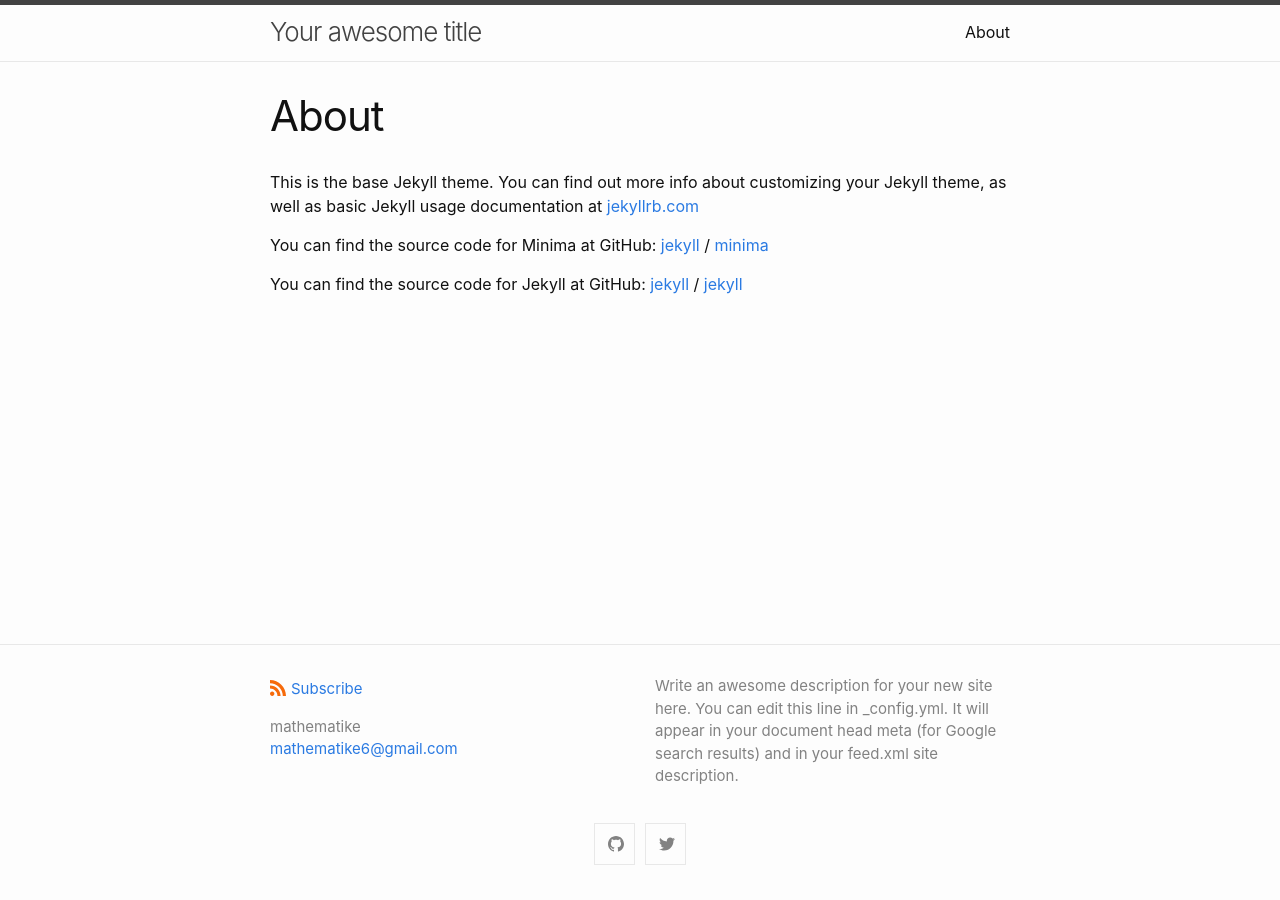
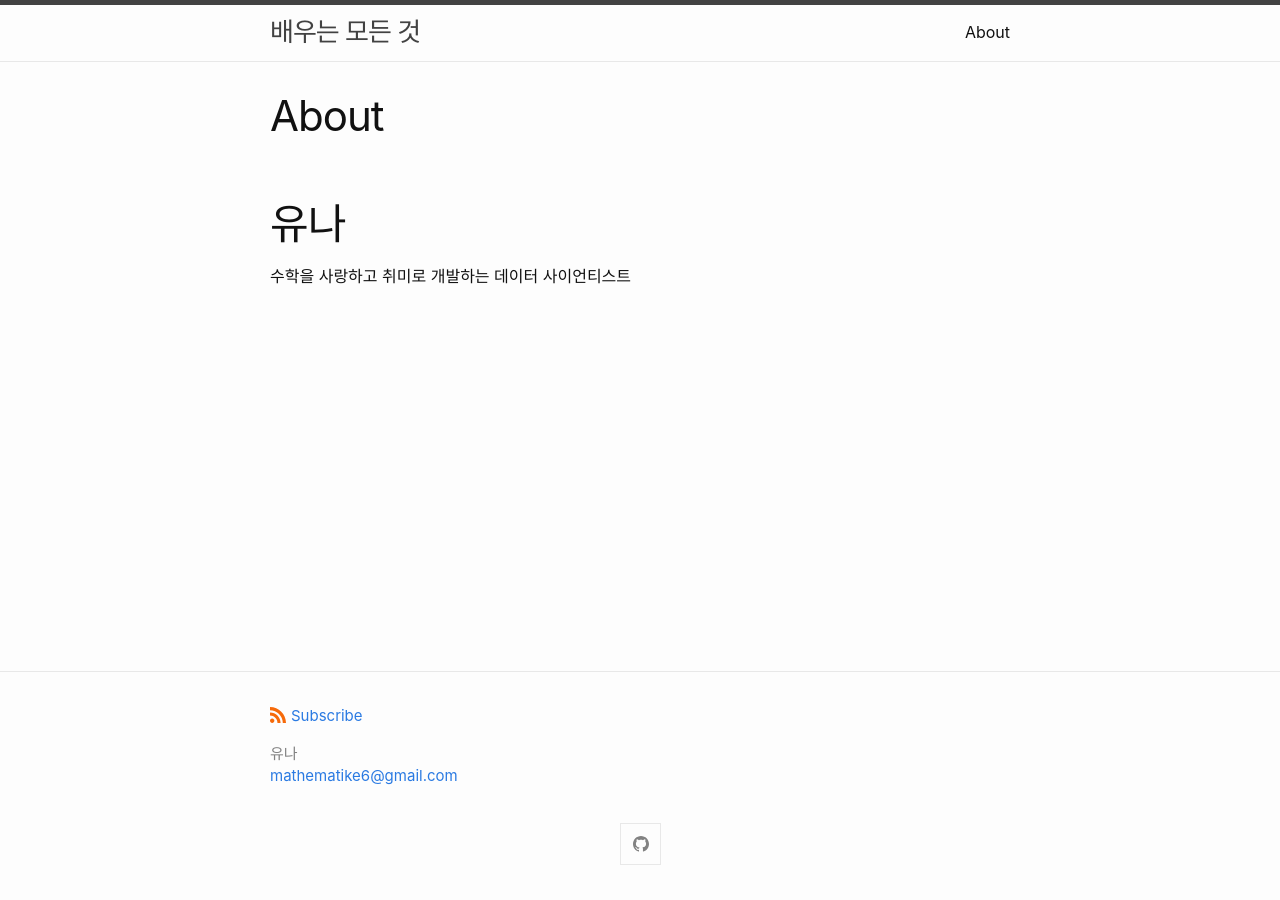
Before and after one commit to mathimatiki/mathematike.github.io-1, a Jekyll site: the page built from about.md, in a window 1280 px wide. Built offline with Jekyll 4.4.1, drawn with Linux system fonts in a browser that asks for light colours.

Commit message:
updated profile

```diff
--- a/_config.yml
+++ b/_config.yml
@@ -1,11 +1,9 @@
-title: Your awesome title
+title: 배우는 모든 것
 author:
-  name: mathematike
+  name: 유나
   email: mathematike6@gmail.com
 description: > # this means to ignore newlines until "show_excerpts:"
-  Write an awesome description for your new site here. You can edit this
-  line in _config.yml. It will appear in your document head meta (for
-  Google search results) and in your feed.xml site description.
+
 
 show_excerpts: false # set to true to show excerpts on the homepage
 
@@ -16,7 +14,7 @@ mathema:
 
   # generate social links in footer
   social_links:
-    twitter: mathematike
+    # twitter: mathematike
     github:  mathematike
     # devto: mathematike
     # dribbble: mathematike
--- a/about.md
+++ b/about.md
@@ -4,15 +4,5 @@ title: About
 permalink: /about/
 ---
 
-This is the base Jekyll theme. You can find out more info about customizing your Jekyll theme, as well as basic Jekyll usage documentation at [jekyllrb.com](https://jekyllrb.com/)
-
-You can find the source code for Minima at GitHub:
-[jekyll][jekyll-organization] /
-[minima](https://github.com/jekyll/minima)
-
-You can find the source code for Jekyll at GitHub:
-[jekyll][jekyll-organization] /
-[jekyll](https://github.com/jekyll/jekyll)
-
-
-[jekyll-organization]: https://github.com/jekyll
+# 유나
+수학을 사랑하고 취미로 개발하는 데이터 사이언티스트
```
